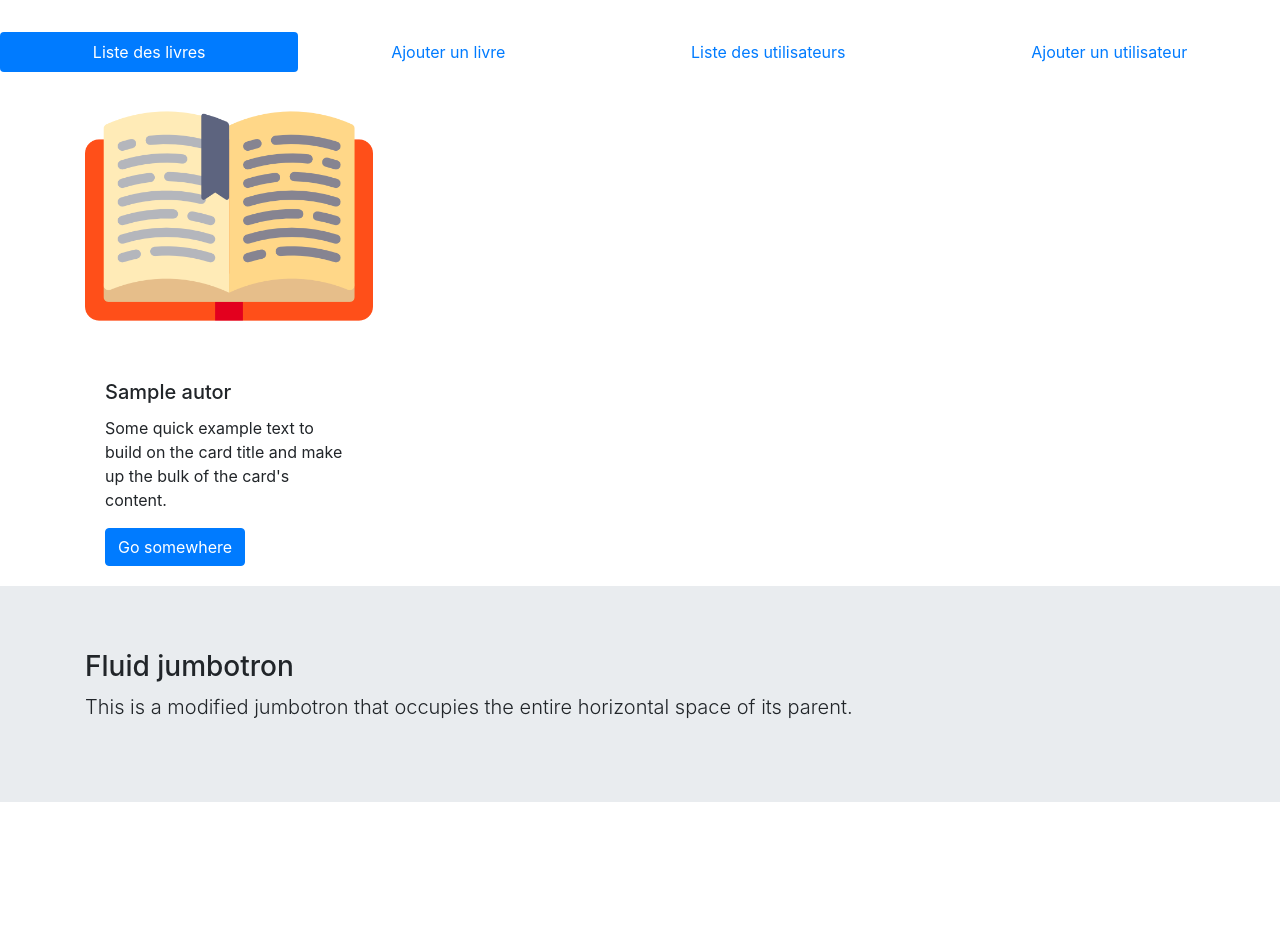
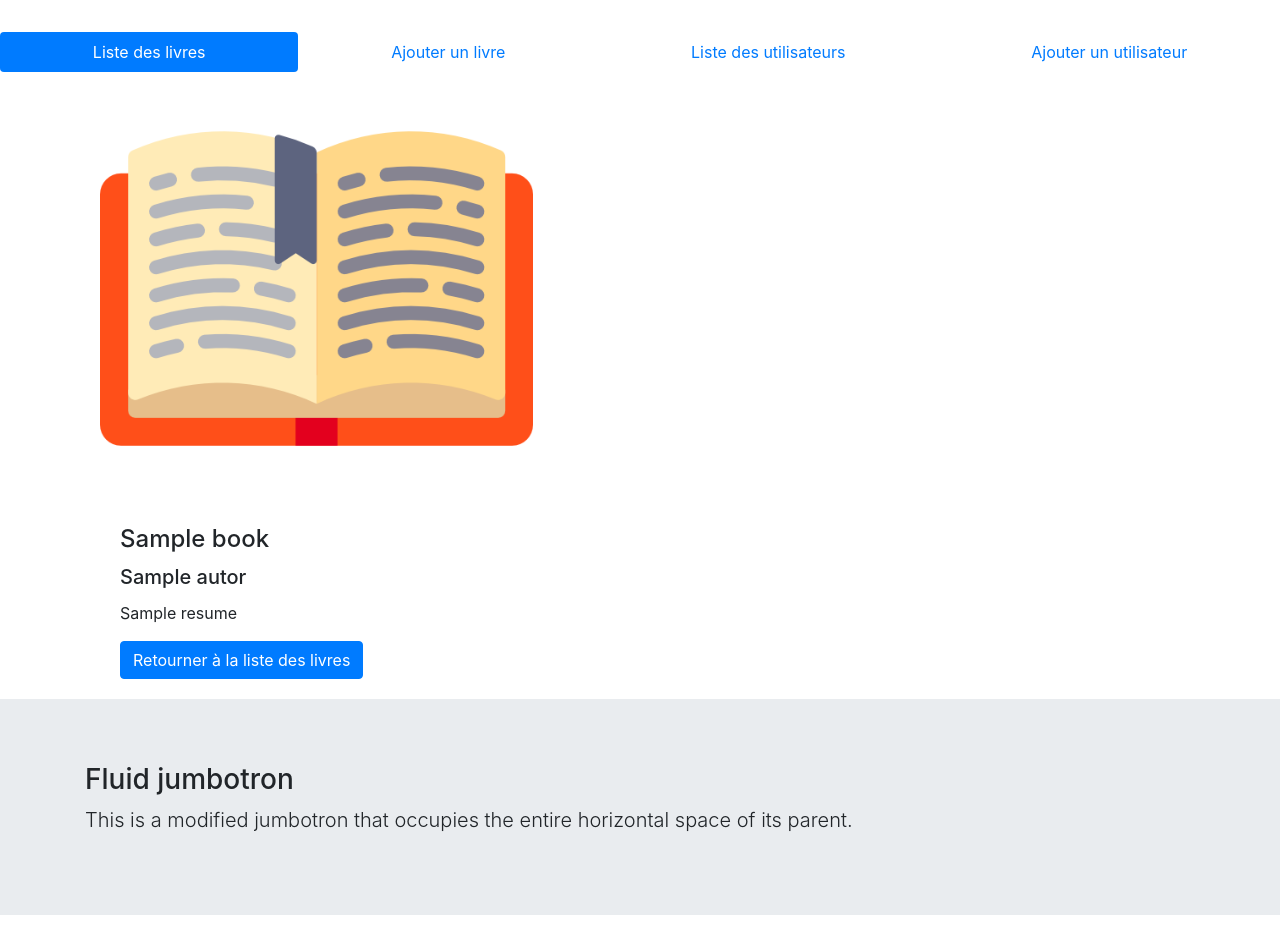
Before and after one commit to aurelielerouxel/des_livres_et_vous, a PHP site: template view/bookView.php in a window 1280 px wide. Shown: the part 249-1196 px from the top of the page. Before the commit the page ends 1051 px from the top, so only its background shows below. Run offline with PHP 8.4, Linux system fonts and the light colour scheme; the template is opened without the code that fills it: most values are stand-ins (such as "Sample title", 1, 10 or a date in 2020).

Commit message:
display objects user-book in template

```diff
--- a/book.php
+++ b/book.php
@@ -7,7 +7,6 @@
         $id = filter_var($_GET["id"], FILTER_SANITIZE_NUMBER_INT);
         $bookManager = new bookManager();
         $book = $bookManager->getBook($id);
-        var_dump($book);
     }
 
     require ("view/bookView.php");
--- a/model/bookManager.php
+++ b/model/bookManager.php
@@ -39,7 +39,7 @@ class bookManager {
     $query->execute([
       "id" => $id
     ]);
-    $book = $query->fetchAll(PDO::FETCH_CLASS, "Book");
+    $book = $query->fetchAll(PDO::FETCH_CLASS, "Book")[0];
     return $book;
   }
 
--- a/model/userManager.php
+++ b/model/userManager.php
@@ -49,7 +49,7 @@ class userManager {
     $query->execute([
       "id" => $id
     ]);
-    $user = $query->fetchAll(PDO::FETCH_CLASS, "User");
+    $user = $query->fetchAll(PDO::FETCH_CLASS, "User")[0];
     return $user;
   }
 
--- a/user.php
+++ b/user.php
@@ -7,7 +7,6 @@
         $id = filter_var($_GET["id"], FILTER_SANITIZE_NUMBER_INT);
         $userManager = new userManager();
         $user = $userManager->getUserById($id);
-        var_dump($user);
     }
 
     require ("view/userView.php");
--- a/view/bookView.php
+++ b/view/bookView.php
@@ -4,12 +4,13 @@
 ?>
 <!-- <p>Le livre sur lequel on a cliqué s'affiche ici/p> -->
 <main class="container">
-    <article class="card_book" style="width: 18rem;">
-    <img src="img/open-book.png" class="card-img-top" alt="...">
+    <article class="card_book col-md-5">
+    <img src="assets/img/open-book.png" class="card-img-top" alt="...">
         <section class="card-body">
-            <h5 class="card-title"><?php echo $book->getAutor(); ?></h5>
-            <p class="card-text">Some quick example text to build on the card title and make up the bulk of the card's content.</p>
-            <a href="index.php" class="btn btn-primary">Go somewhere</a>
+            <h4 class="card-title"><?php echo $book->getTitle() ?></h4>
+            <h5 class="card-title"><?php echo $book->getAutor() ?></h5>
+            <p class="card-text"><?php echo $book->getResume() ?></p>
+            <a href="index.php" class="btn btn-primary">Retourner à la liste des livres</a>
         </section>
     </arcticle>
 </main>
```
Also changed, not shown: model/entity/book.php (+9 -1 lines), view/userView.php (+5 -5 lines), assets/img/human.png (renamed from img/human.png), assets/img/open-book.png (renamed from img/open-book.png).
